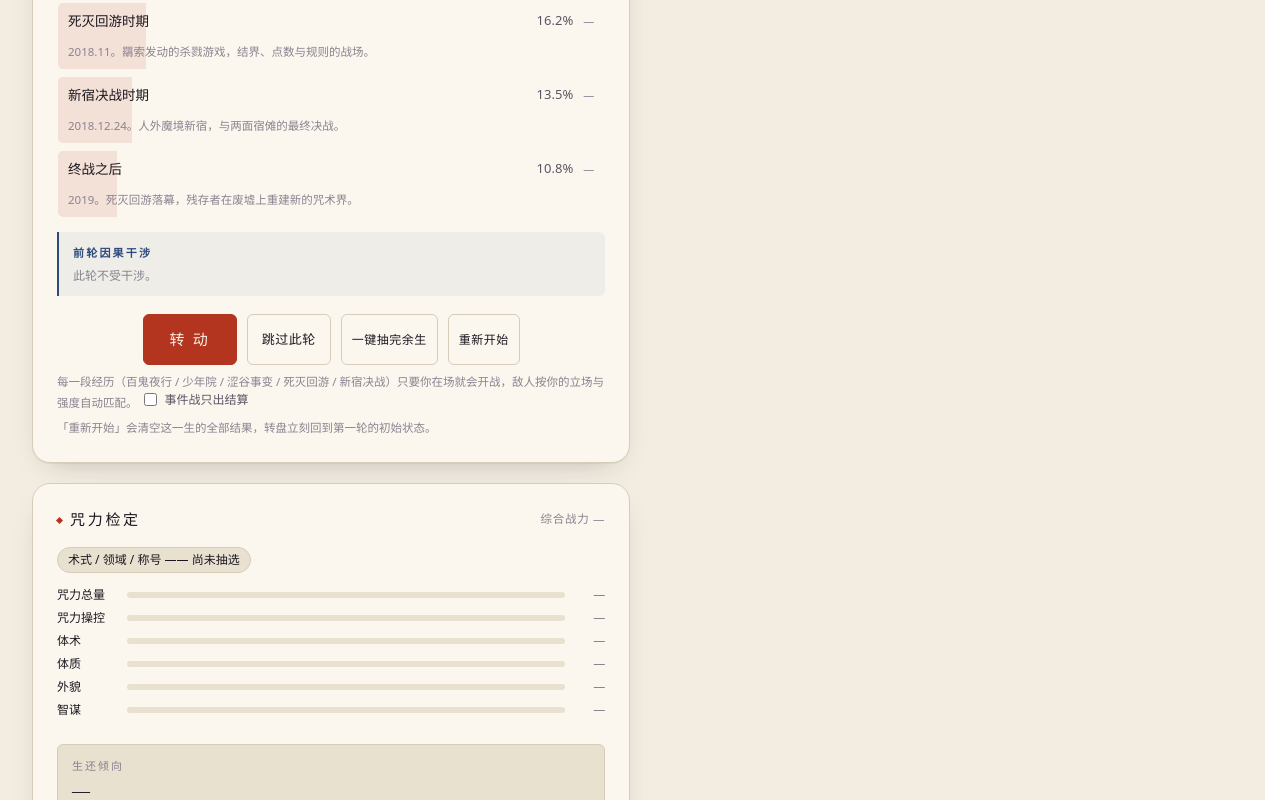
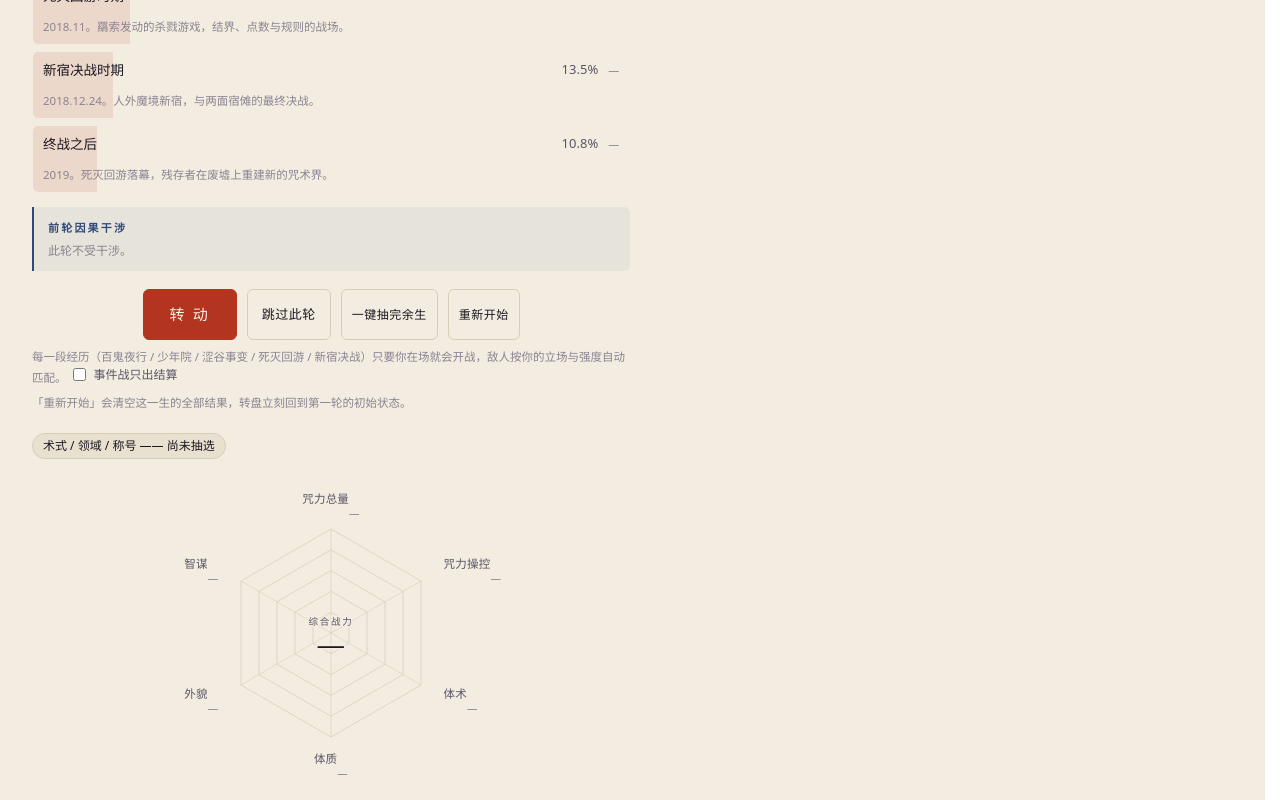
Before and after one commit to FanetheDivine/jujutsu-kaisen-life-wheel, a React (Vite) app: page / in a window 1280 px wide. Shown: the part 1100-1900 px from the top of the page. Built offline with nearby package versions, Linux system fonts and the light colour scheme.

Commit message:
feat(stats): 咒力六维改为雷达图并移除面板卡片外壳

```diff
--- a/src/App.tsx
+++ b/src/App.tsx
@@ -4,7 +4,6 @@ import { MobileNav } from './components/MobileNav'
 import { StagePanel } from './components/StagePanel'
 import { StatsPanel } from './components/StatsPanel'
 import { Steps } from './components/Steps'
-import { Card } from './components/ui/Card'
 import { Wheel } from './components/Wheel'
 import { cn } from './lib/cn'
 import { useGameStore } from './store/useGameStore'
@@ -28,11 +27,9 @@ export function App() {
               aria-label="抽选人生"
               className={cn('min-w-0', panel !== 'draw' && 'hidden mid:block')}
             >
-              <Card>
-                <Steps />
-                <Wheel />
-                <StagePanel />
-              </Card>
+              <Steps />
+              <Wheel />
+              <StagePanel />
             </section>
             <section
               id="panel-stats"
--- /dev/null
+++ b/src/components/RadarChart.module.css
@@ -0,0 +1,74 @@
+.chart {
+  display: block;
+  width: 100%;
+  height: auto;
+  overflow: visible;
+}
+.ring {
+  fill: none;
+  stroke: var(--line);
+  stroke-width: 0.7;
+}
+.axis {
+  stroke: var(--line);
+  stroke-width: 0.7;
+  opacity: 0.8;
+}
+.area {
+  fill: color-mix(in oklab, var(--indigo) 16%, transparent);
+  stroke: var(--indigo);
+  stroke-width: 1.5;
+  stroke-linejoin: round;
+}
+.dot {
+  fill: var(--vermillion);
+  stroke: var(--surface);
+  stroke-width: 1;
+}
+.label {
+  font-family: var(--font-body);
+  font-size: 11.5px;
+  letter-spacing: 0.02em;
+}
+.name {
+  fill: var(--ink-soft);
+}
+.rank {
+  fill: var(--ink);
+  font-size: 10.5px;
+  font-weight: 700;
+  letter-spacing: 0.08em;
+}
+.rankEmpty {
+  fill: var(--ink-faint);
+  font-size: 10.5px;
+}
+.centerLabel {
+  fill: var(--ink-soft);
+  font-family: var(--font-body);
+  font-size: 9.5px;
+  letter-spacing: 0.18em;
+}
+.centerValue {
+  fill: var(--ink);
+  font-family: var(--font-display);
+  font-size: 26px;
+  font-weight: 600;
+  letter-spacing: 0.02em;
+}
+.centerRank {
+  fill: var(--vermillion);
+  font-family: var(--font-body);
+  font-size: 10px;
+  font-weight: 700;
+  letter-spacing: 0.16em;
+}
+/* 图心文字压在多边形与网格上，用页面底色描边做一圈光晕，避免与数据线混在一起。 */
+.centerLabel,
+.centerValue,
+.centerRank {
+  paint-order: stroke fill;
+  stroke: var(--paper);
+  stroke-width: 3px;
+  stroke-linejoin: round;
+}
--- /dev/null
+++ b/src/components/RadarChart.tsx
@@ -0,0 +1,95 @@
+import { DIMS, rankOfScore, RNK, RV } from '../game/ranks'
+import type { Rank, ResultContext } from '../game/types'
+import { radarPoint, radarPolygon } from '../lib/radar'
+import styles from './RadarChart.module.css'
+
+const SIDES = 6
+const CX = 180
+const CY = 160
+const RADIUS = 104
+const LABEL_RADIUS = 130
+const RINGS = [20, 40, 60, 80, 100]
+
+function anchorOf(x: number): 'middle' | 'start' | 'end' {
+  if (Math.abs(x - CX) < 1) return 'middle'
+  return x > CX ? 'start' : 'end'
+}
+
+type RadarChartProps = {
+  results: ResultContext
+  combatPower: number
+}
+
+export function RadarChart({ results, combatPower }: RadarChartProps) {
+  const values = DIMS.map((dimension) => (results[dimension.k] ? RV(results, dimension.k) : 0))
+  const ranks = DIMS.map((dimension): Rank | null =>
+    results[dimension.k] ? RNK(results, dimension.k) : null,
+  )
+  const complete = ranks.every((rank) => rank !== null)
+  const powerRank = complete ? rankOfScore(combatPower) : null
+  const summary = DIMS.map((dimension, index) => `${dimension.n} ${ranks[index] ?? '—'}`).join('，')
+  const hasData = values.some((value) => value > 0)
+  const description = `六维雷达图：${summary}；综合战力 ${
+    powerRank ? `${combatPower} · ${powerRank}` : '待抽选'
+  }`
+
+  return (
+    <figure className="mx-auto w-full max-w-[360px]">
+      <svg viewBox="0 0 360 320" role="img" aria-label={description} className={styles.chart}>
+        {RINGS.map((level) => (
+          <polygon
+            key={level}
+            className={styles.ring}
+            points={radarPolygon(new Array<number>(SIDES).fill(level), CX, CY, RADIUS)}
+          />
+        ))}
+        {DIMS.map((dimension, index) => {
+          const end = radarPoint(100, index, CX, CY, RADIUS)
+          return (
+            <line key={dimension.k} className={styles.axis} x1={CX} y1={CY} x2={end.x} y2={end.y} />
+          )
+        })}
+        {hasData ? (
+          <>
+            <polygon className={styles.area} points={radarPolygon(values, CX, CY, RADIUS)} />
+            {values.map((value, index) => {
+              if (value <= 0) return null
+              const dot = radarPoint(value, index, CX, CY, RADIUS)
+              return (
+                <circle key={DIMS[index].k} className={styles.dot} cx={dot.x} cy={dot.y} r={2.4} />
+              )
+            })}
+          </>
+        ) : null}
+        {DIMS.map((dimension, index) => {
+          const label = radarPoint(100, index, CX, CY, LABEL_RADIUS)
+          return (
+            <text
+              key={dimension.k}
+              className={styles.label}
+              x={label.x}
+              y={label.y}
+              textAnchor={anchorOf(label.x)}
+            >
+              <tspan className={styles.name}>{dimension.n}</tspan>
+              <tspan className={ranks[index] ? styles.rank : styles.rankEmpty} dy="14">
+                {ranks[index] ?? '—'}
+              </tspan>
+            </text>
+          )
+        })}
+        <text className={styles.centerLabel} x={CX} y={CY - 8} textAnchor="middle">
+          综合战力
+        </text>
+        <text className={styles.centerValue} x={CX} y={CY + 20} textAnchor="middle">
+          {powerRank ? combatPower : '—'}
+        </text>
+        {powerRank ? (
+          <text className={styles.centerRank} x={CX} y={CY + 38} textAnchor="middle">
+            {powerRank}
+          </text>
+        ) : null}
+      </svg>
+    </figure>
+  )
+}
--- a/src/components/StatsPanel.tsx
+++ b/src/components/StatsPanel.tsx
@@ -1,11 +1,10 @@
 import { chosenSkills } from '../game/data'
 import { derived, survivalRate } from '../game/derive'
 import { BY, labelOf } from '../game/options'
-import { DIMS, rankOfScore, RNK, RV } from '../game/ranks'
 import { domLabel, power, techLabel } from '../game/rules'
 import { useGameStore } from '../store/useGameStore'
 import { BattleBox } from './BattleBox'
-import { Card } from './ui/Card'
+import { RadarChart } from './RadarChart'
 import { Chip } from './ui/Chip'
 
 export function StatsPanel() {
@@ -50,10 +49,7 @@ export function StatsPanel() {
   const survival = reached && endingIndex >= 0 ? survivalRate() : null
 
   return (
-    <Card
-      title="咒力检定"
-      note={combatPower ? `综合战力 ${combatPower} · ${rankOfScore(combatPower)}` : '综合战力 —'}
-    >
+    <>
       <div className="mb-3.5 flex flex-wrap gap-2">
         {results.era ? (
           <>
@@ -71,36 +67,7 @@ export function StatsPanel() {
           <Chip>术式 / 领域 / 称号 —— 尚未抽选</Chip>
         )}
       </div>
-      <div className="flex flex-col gap-[7px]">
-        {DIMS.map((dimension) => {
-          const value = results[dimension.k] ? RV(results, dimension.k) : 0
-          const rank = results[dimension.k] ? RNK(results, dimension.k) : '—'
-          return (
-            <div
-              key={dimension.k}
-              title={`${dimension.n} ${value}`}
-              className="grid grid-cols-[60px_1fr_30px] items-center gap-2.5 text-xs"
-            >
-              <span>{dimension.n}</span>
-              <span className="h-1.5 overflow-hidden rounded-full bg-paper-2">
-                <span
-                  className="block h-full bg-[linear-gradient(90deg,var(--indigo),var(--vermillion))] transition-[width] duration-700 ease-out-quart"
-                  style={{ width: `${value}%` }}
-                />
-              </span>
-              <span
-                className={
-                  results[dimension.k]
-                    ? 'text-right font-bold tracking-[0.02em] text-ink-soft'
-                    : 'text-right font-normal text-ink-faint'
-                }
-              >
-                {rank}
-              </span>
-            </div>
-          )
-        })}
-      </div>
+      <RadarChart results={results} combatPower={combatPower} />
       <div className="mt-3 flex flex-wrap gap-2">
         {skills.length ? (
           <Chip>
@@ -149,6 +116,6 @@ export function StatsPanel() {
               : '由时代、六维、等级、阵营、羁绊、决战与战后成长共同折算。'}
         </p>
       </div>
-    </Card>
+    </>
   )
 }
--- /dev/null
+++ b/src/lib/radar.ts
@@ -0,0 +1,56 @@
+export interface RadarPoint {
+  x: number
+  y: number
+}
+
+/** 分数统一钳制到 0–100，非数值按 0 处理。 */
+function clampScore(value: number): number {
+  return Number.isFinite(value) ? Math.max(0, Math.min(100, value)) : 0
+}
+
+/** SVG 浮点噪声会让顶点落在 179.99999997 这类值上，按 1e-6 取整。 */
+function round(value: number): number {
+  return Math.round(value * 1e6) / 1e6
+}
+
+/**
+ * 六轴雷达的第 0 轴朝上（12 点方向），其余轴按顺时针均分。
+ * value 为该轴 0–100 的分数，0 分落在圆心，100 分落在半径端点。
+ */
+export function radarPoint(
+  value: number,
+  index: number,
+  cx: number,
+  cy: number,
+  radius: number,
+  sides = 6,
+): RadarPoint {
+  const ratio = clampScore(value) / 100
+  const angle = (-90 + (360 / sides) * index) * (Math.PI / 180)
+  return {
+    x: round(cx + radius * ratio * Math.cos(angle)),
+    y: round(cy + radius * ratio * Math.sin(angle)),
+  }
+}
+
+/** 轴数由数值个数决定，空数组返回空点集。 */
+export function radarPoints(
+  values: readonly number[],
+  cx: number,
+  cy: number,
+  radius: number,
+): RadarPoint[] {
+  return values.map((value, index) => radarPoint(value, index, cx, cy, radius, values.length))
+}
+
+/** 生成 SVG polygon 的 points 属性；空数据返回空串。 */
+export function radarPolygon(
+  values: readonly number[],
+  cx: number,
+  cy: number,
+  radius: number,
+): string {
+  return radarPoints(values, cx, cy, radius)
+    .map((point) => `${point.x.toFixed(2)},${point.y.toFixed(2)}`)
+    .join(' ')
+}
```
Also changed, not shown: 1 other file (tests, documents, lock files or other folders).
